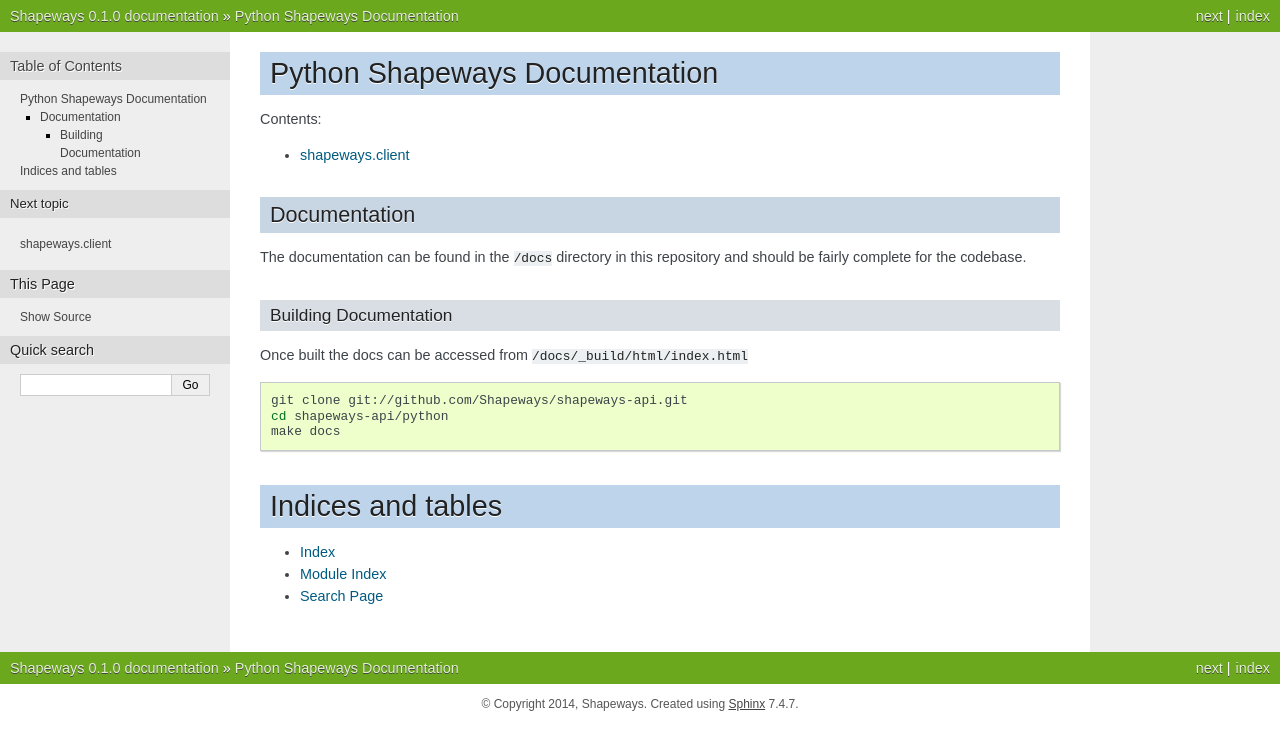
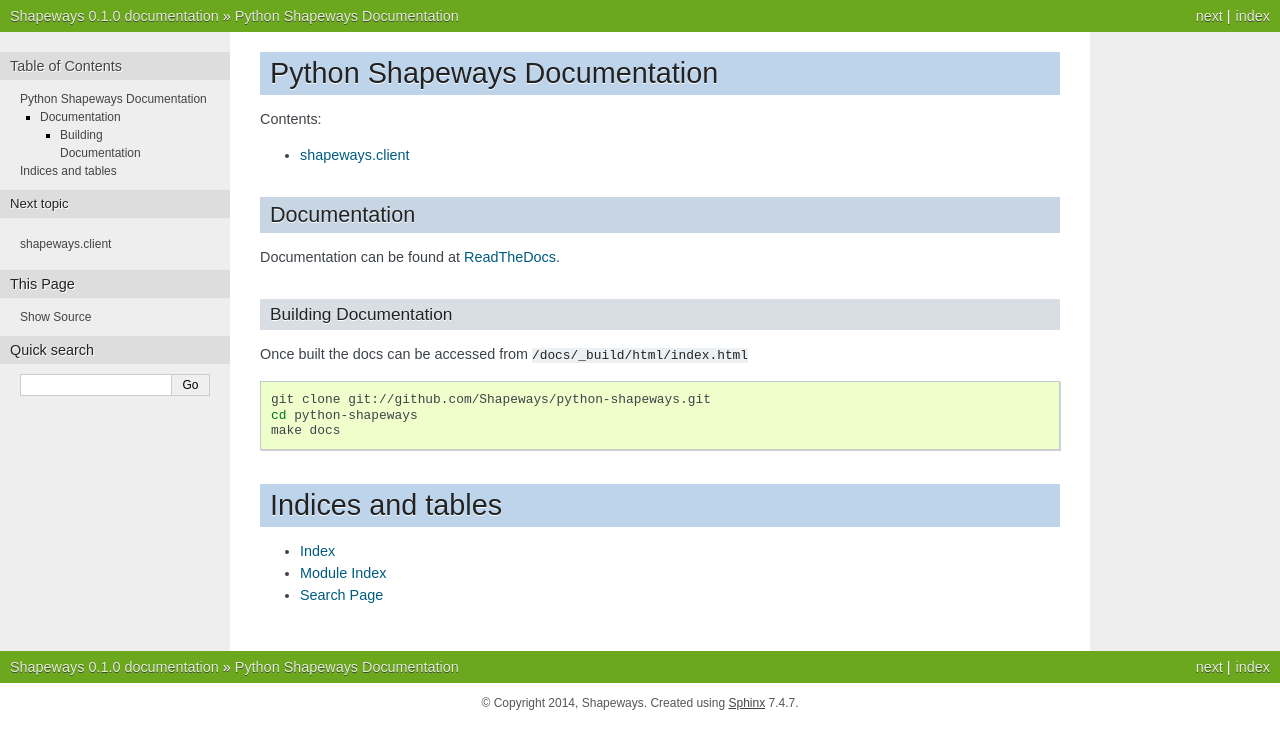
Before and after one commit to Shapeways/python-shapeways, a Sphinx documentation site: the page built from docs/index.rst, in a window 1280 px wide. Shown: the top 750 px of the page. Built offline with Sphinx 7.4.7, drawn with Linux system fonts in a browser that asks for light colours.

Commit message:
update README + docs for new repo and ReadTheDocs

```diff
--- a/docs/index.rst
+++ b/docs/index.rst
@@ -11,8 +11,7 @@
 Documentation
 -------------
 
-The documentation can be found in the ``/docs`` directory in this
-repository and should be fairly complete for the codebase.
+Documentation can be found at `ReadTheDocs <http://python-shapeways.readthedocs.org>`_.
 
 Building Documentation
 ~~~~~~~~~~~~~~~~~~~~~~
@@ -21,8 +20,8 @@
 
 .. code:: bash
 
-    git clone git://github.com/Shapeways/shapeways-api.git
-    cd shapeways-api/python
+    git clone git://github.com/Shapeways/python-shapeways.git
+    cd python-shapeways
     make docs
 
 
```
Also changed, not shown: README.md (+6 -9 lines).
